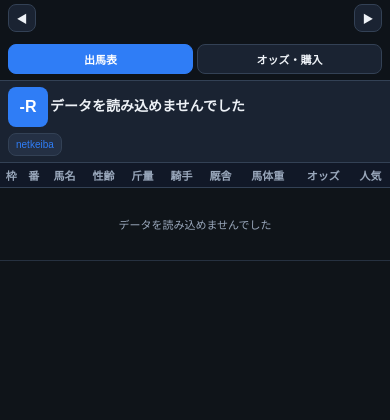
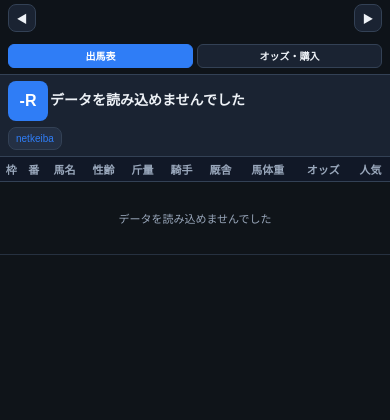
Before and after one commit to okajun777/keiba-viewer, a Flask app: template templates/index.html in a window 390 px wide. Shown: the top 420 px of the page. Run offline with Flask 3, Linux system fonts and the light colour scheme; the template is opened without the code that fills it, so the values that code supplies are empty.

Commit message:
Shrink venue and view tab buttons on mobile.
Make 東京/阪神/函館 and 出馬表/オッズ・購入 controls flatter with smaller text and padding.

Co-authored-by: Cursor <cursoragent@cursor.com>

```diff
--- a/static/style.css
+++ b/static/style.css
@@ -126,10 +127,11 @@ button {
 
 .view-btn {
   flex: 1;
-  padding: 10px 12px;
-  font-size: 14px;
-  font-weight: 700;
-  border-radius: 12px;
+  padding: 7px 8px;
+  font-size: 12px;
+  font-weight: 600;
+  line-height: 1.1;
+  border-radius: 8px;
 }
 
 .odds-btn {
@@ -389,9 +392,10 @@ button {
   }
 
   .view-btn {
-    padding: 6px 8px;
-    font-size: 11px;
-    border-radius: 8px;
+    padding: 3px 6px;
+    font-size: 10px;
+    min-height: 24px;
+    border-radius: 6px;
   }
 
   .odds-btn {
--- a/templates/index.html
+++ b/templates/index.html
@@ -6,7 +6,7 @@
   <meta name="apple-mobile-web-app-capable" content="yes">
   <meta name="mobile-web-app-capable" content="yes">
   <title>出馬表ビューア</title>
-  <link rel="stylesheet" href="{{ url_for('static', filename='style.css') }}?v=2">
+  <link rel="stylesheet" href="{{ url_for('static', filename='style.css') }}?v=3">
 </head>
 <body>
   <div class="app">
```
Also changed, not shown: other parts of static/style.css (+17 -11 lines).
